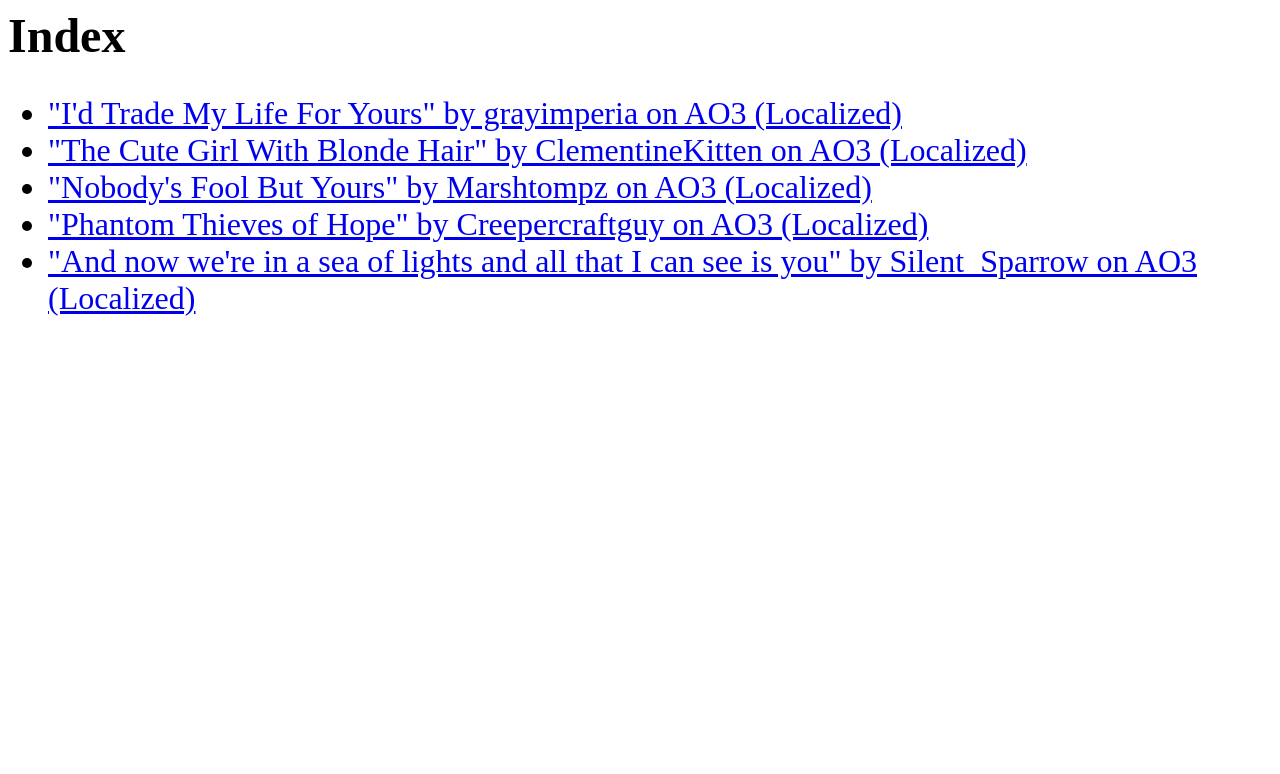
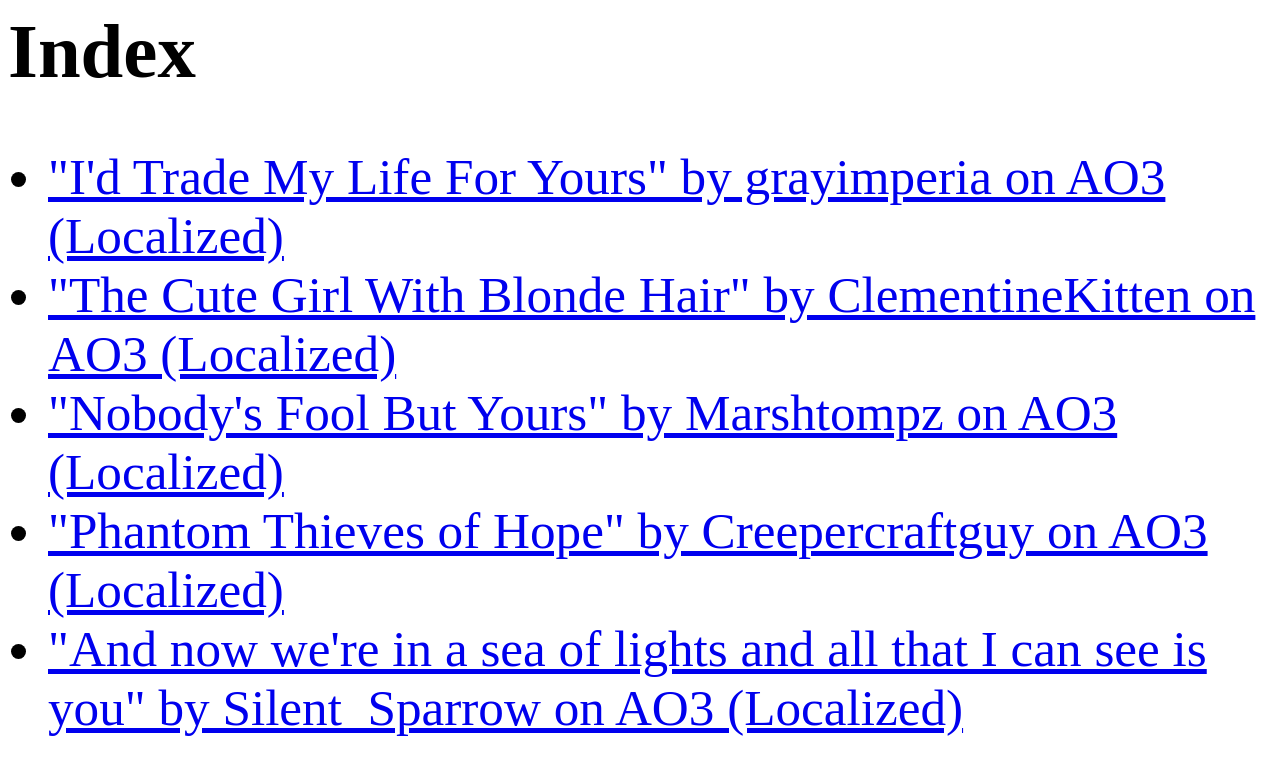
Before and after one commit to drtml/drtml.github.io, a plain HTML site: page index.html in a window 1280 px wide. Drawn offline with Linux system fonts and the light colour scheme.

Commit message:
adjust font size

```diff
--- a/index.css
+++ b/index.css
@@ -1,11 +1,11 @@
 h1 {
-    font-size: 300%;
+    font-size: 6vw;
 }
 
 p {
-    font-size: 200%;
+    font-size: 4vw;
 }
 
 #stories-list {
-    font-size: 200%;
+    font-size: 4vw;
 }
```
